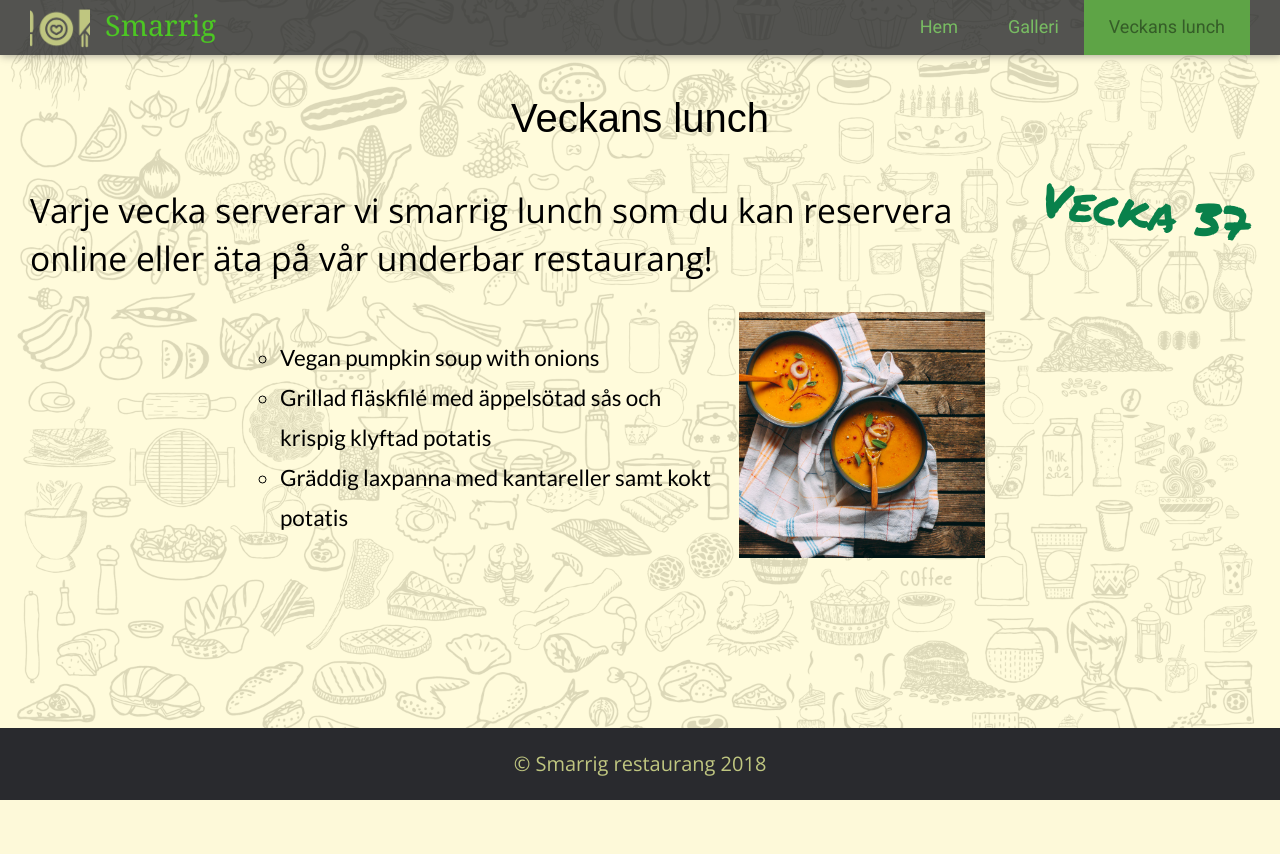
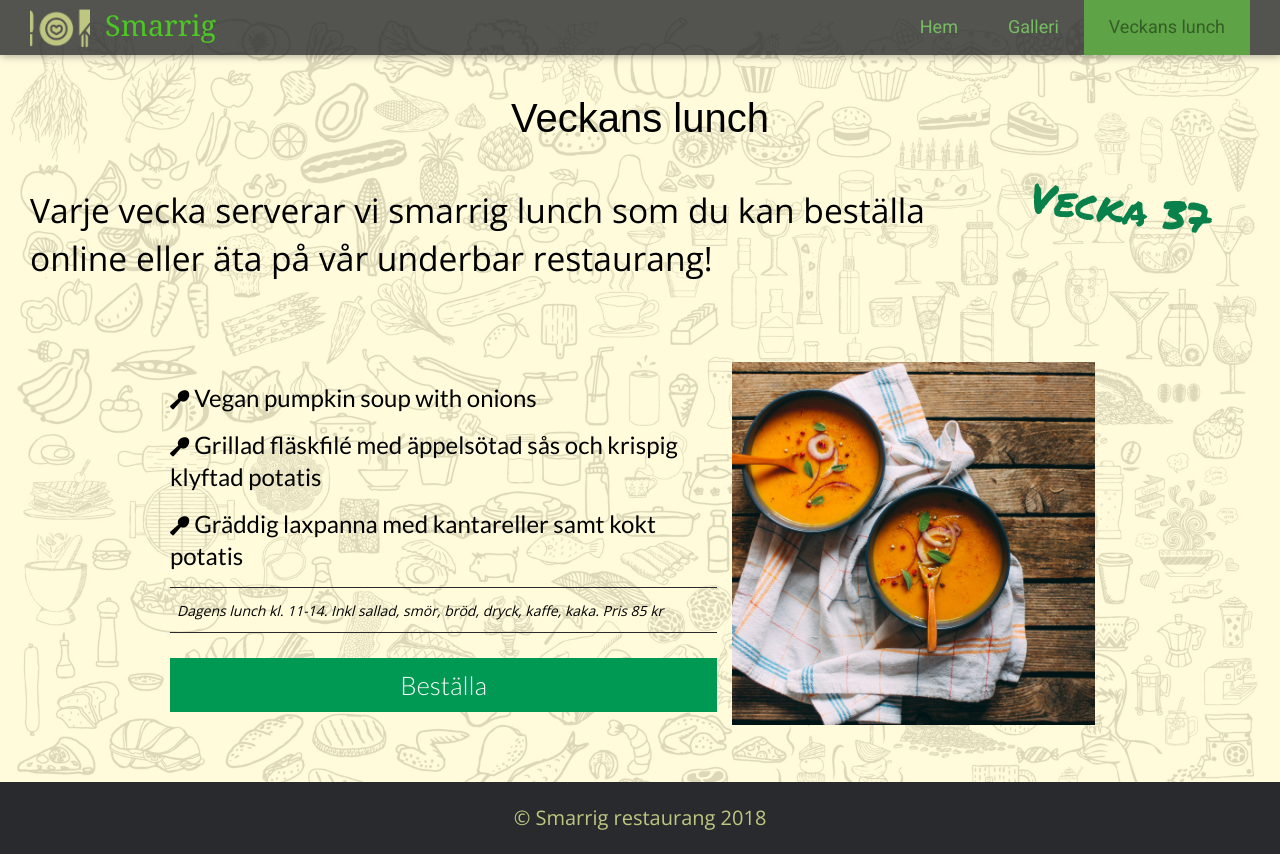
Before and after one commit to demichka/smarrig-project, a Node server app: page /week-lunch.html in a window 1280 px wide. Before the commit the page ends 800 px from the top, so only its background shows below. Run offline with Node 20, Linux system fonts and the light colour scheme; some libraries are stand-ins or nearby versions.

Commit message:
week-lunch.html finished

```diff
--- a/www/css/styles.css
+++ b/www/css/styles.css
@@ -1,5 +1,5 @@
 @import url('grid.css');
-
+/* @import url('/css/fonts/fa-solid-900.ttf'); */
 *, *:after, *:before {
     box-sizing: border-box;
 }
@@ -216,15 +216,15 @@
 .suggestion {
     font-size: 1.5rem;
     font-family: 'Roboto', Tahoma, Verdana, sans-serif;
-    line-height: 2.35rem;
-    /* list-style-image: url('/img/list-point.png'); */
-    /* vertical-align: baseline; */
+    line-height: 2.5rem;
     font-weight: 300;
 }
 
-.suggestion li {
-    background: url('/img/list-point.png')no-repeat left;
-    padding-left: 35px;
+.suggestion li .fas {
+    display: inline-block;
+    margin-right: 10px;
+    margin-bottom: 5px;
+    font-size: 80%;
 }
 
 .section-bg-pic {
@@ -369,10 +369,10 @@
 }
 
 .marker-style {
-    font-size: 3rem;
+    font-size: 2.6rem;
     line-height: 3rem;
     font-family: 'Permanent Marker', cursive;
-    text-align: right;
+    /* text-align: right;  */
     white-space: nowrap;
     color: hsla(153, 87%, 27%, 1);
     transform: rotate(7deg);
@@ -386,11 +386,73 @@
     align-content: center;
     justify-content: center;
     align-items: center;
+    padding: 50px 15px;
 }
 
+/* .lunch-list {
+    display: flex;
+    display: -webkit-flex;
+    flex-direction: column;
+    flex-wrap: nowrap;
+} */
+
 .lunch-list ul {
-    font-family: 'Lato', sans-serif;
-    font-size: 1.4rem;
-    list-style-type: circle;
-    line-height: 2.5rem;
+    list-style-type: none;
+    /* flex: 0; */
 }
+
+.lunch-list ul li {
+    margin-bottom: 15px;
+    line-height: 2rem;
+    font-family: 'Lato', Tahoma, Geneva, Verdana, sans-serif;
+    font-size: 1.5rem;
+}
+
+.lunch-list ul li .fas {
+    display: inline-block;
+   font-size: 1.2rem;
+   margin-right: 5px;
+   margin-bottom: 5px;
+   vertical-align: bottom;
+  }
+
+.lunch-menu p {
+    border-top: 0.5px solid hsla(225, 5%, 17%, 1);
+    border-bottom: 0.5px solid hsla(225, 5%, 17%, 1);
+    margin: 5px 0;
+    padding: 5px 7px;
+}
+
+small {
+    font-size: .875rem;
+    font-style: oblique;
+}
+
+hr {
+    border: 0;
+    height: .5px;
+    background-color: hsla(225, 5%, 17%, .6);
+}
+
+.btn {
+    display: block;
+    width: 100%;
+    line-height: 50px;
+
+    text-align: center;
+    background-color: hsla(153, 100%, 30%, 1);
+    color: hsla(225, 100%, 100%, 1);
+    border: 1px solid hsla(153, 100%, 30%, 1);
+    box-shadow: 0;
+    font-size: 1.6rem;
+    font-family: 'Lato', Tahoma, Geneva, Verdana, sans-serif;
+    font-weight: 300;
+    margin:25px auto 0 auto;
+    cursor: pointer;
+}
+
+.btn:hover {
+
+    background-color: hsla(153, 87%, 27%, 1);
+    color: hsla(225, 95%, 100%, 1);
+}
--- a/www/week-lunch.html
+++ b/www/week-lunch.html
@@ -6,10 +6,10 @@
 	<meta charset="utf-8">
 	<link rel="shortcut icon" href="/img/favicon.png">
 	<link rel="stylesheet" href="/css/reset.css">
-	<link href="https://fonts.googleapis.com/css?family=Lato:300,400,700|Noto+Serif+KR|Open+Sans:300,400|Permanent+Marker|Raleway:300,400|Roboto:300,400,700|Source+Sans+Pro:300,400,700"
-	    rel="stylesheet">
-	<link rel="stylesheet" href="https://use.fontawesome.com/releases/v5.3.1/css/all.css" integrity="sha384-mzrmE5qonljUremFsqc01SB46JvROS7bZs3IO2EmfFsd15uHvIt+Y8vEf7N7fWAU"
-	    crossorigin="anonymous">
+	<link href="https://fonts.googleapis.com/css?family=Lato:300,300i,400,400i,700|Noto+Serif+KR|Open+Sans:300,400|Permanent+Marker|Raleway:300,400|Roboto:300,400,700|Source+Sans+Pro:300,400,700"
+		rel="stylesheet">
+		<link rel="stylesheet" href="https://use.fontawesome.com/releases/v5.3.1/css/solid.css" integrity="sha384-VGP9aw4WtGH/uPAOseYxZ+Vz/vaTb1ehm1bwx92Fm8dTrE+3boLfF1SpAtB1z7HW" crossorigin="anonymous">
+		<link rel="stylesheet" href="https://use.fontawesome.com/releases/v5.3.1/css/all.css" integrity="sha384-mzrmE5qonljUremFsqc01SB46JvROS7bZs3IO2EmfFsd15uHvIt+Y8vEf7N7fWAU" crossorigin="anonymous">
 	<link rel="stylesheet" href="/css/fontawesome.min.css">
 	<link rel="stylesheet" href="/css/animate.min.css">
 	<link rel="stylesheet" href="/css/styles.css">
@@ -59,20 +59,22 @@
 				<div class="container">
 					<div class="row">
 						<p class="large-style col-4">
-							Varje vecka serverar vi smarrig lunch som du kan reservera online eller äta på vår underbar restaurang!
+							Varje vecka serverar vi smarrig lunch som du kan beställa online eller äta på vår underbar restaurang!
 						</p>
 						<p class="col-1 marker-style">Vecka 37</p>
 					</div>
 
 					<div class="row">
-						<div class="col-3 align-middle">
+						<div class="col-4 align-middle">
 							<div class="lunch-menu">
 								<div class="lunch-list">
 									<ul>
-										<li>Vegan pumpkin soup with onions</li>
-										<li>Grillad fläskfilé med äppelsötad sås och krispig klyftad potatis</li>
-										<li>Gräddig laxpanna med kantareller samt kokt potatis</li>
+										<li><i class="fas fa-utensil-spoon"></i>Vegan pumpkin soup with onions</li>
+										<li><i class="fas fa-utensil-spoon"></i>Grillad fläskfilé med äppelsötad sås och krispig klyftad potatis</li>
+										<li><i class="fas fa-utensil-spoon"></i>Gräddig laxpanna med kantareller samt kokt potatis</li>
 									</ul>
+									<p><small>Dagens lunch kl. 11-14. Inkl sallad, smör, bröd, dryck, kaffe, kaka. Pris 85 kr</small></p>
+									<button class="btn" type="button">Beställa</button>
 								</div>
 								<figure class="col-1_2">
 									<img src="/img/image02.jpg" alt="Veckans lunch">
```
Also changed, not shown: www/index.html (+6 -6 lines).
